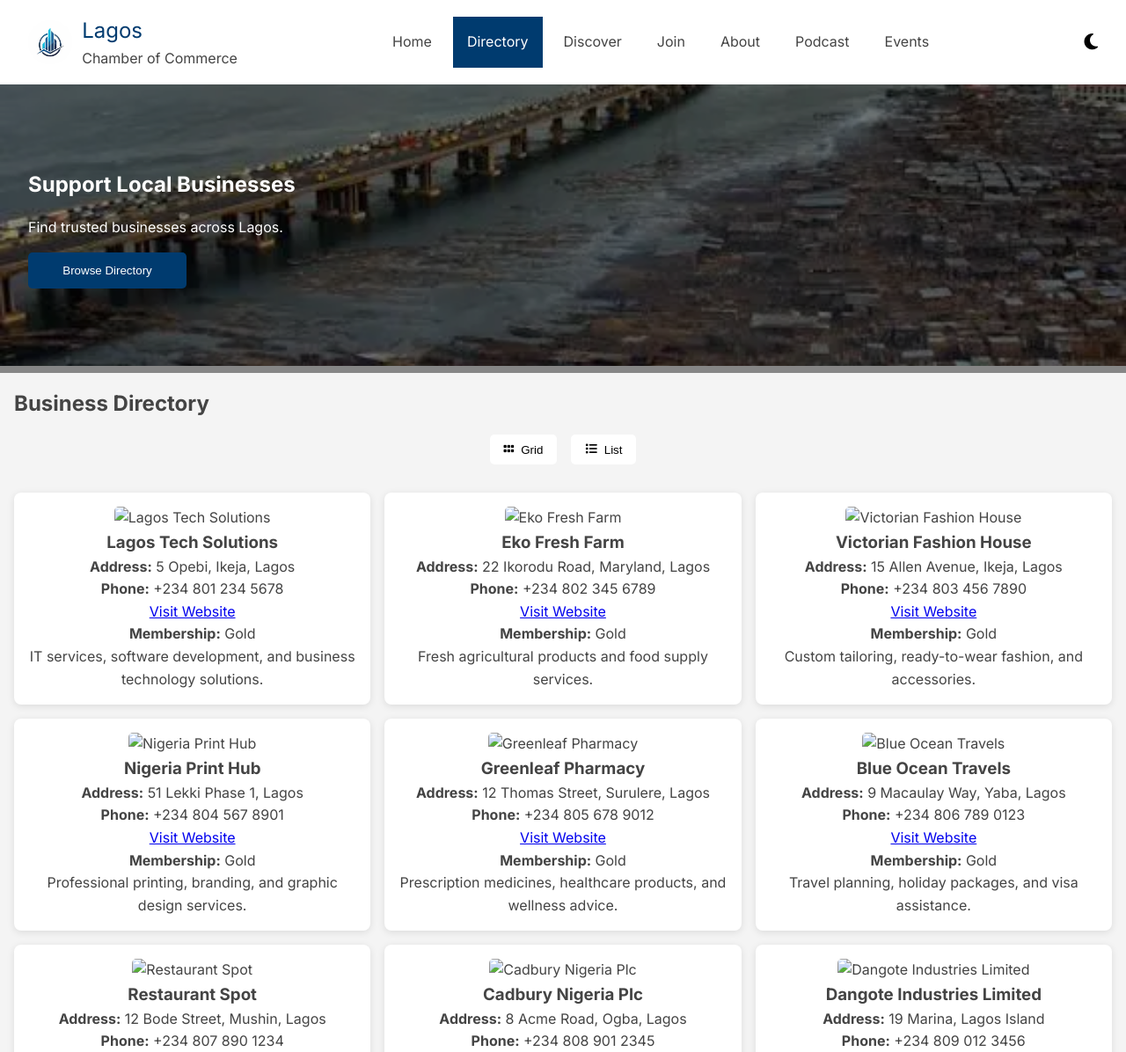
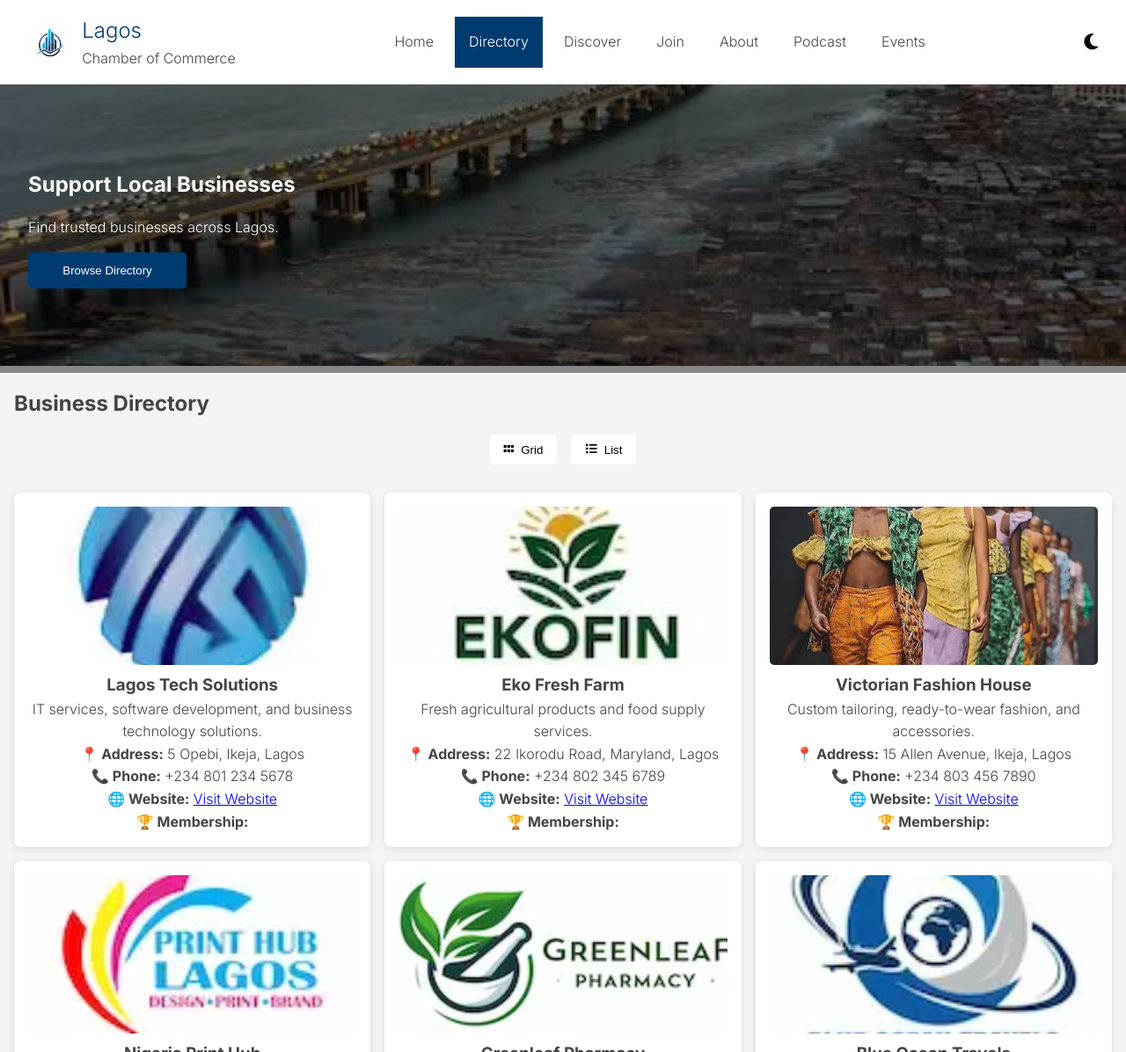
Before and after one commit to prolificate/wdd231, a plain HTML site: page chamber/directory.html in a window 1280 px wide. Shown: the top 1196 px of the page at 88% size. Drawn offline with Linux system fonts and the light colour scheme.

Commit message:
last for directory page

```diff
--- a/chamber/data/members.json
+++ b/chamber/data/members.json
@@ -4,8 +4,8 @@
         "address": "5 Opebi, Ikeja, Lagos",
         "phone": "+234 801 234 5678",
         "website": "https://www.lagostechsolutions.com",
-        "image": "tech.webp",
-        "membership": 3,
+        "image": "images/tech.webp",
+        "level": 3,
         "description": "IT services, software development, and business technology solutions."
     },
     {
@@ -13,8 +13,8 @@
         "address": "22 Ikorodu Road, Maryland, Lagos",
         "phone": "+234 802 345 6789",
         "website": "https://www.ekofreshfarm.com",
-        "image": "farm.webp",
-        "membership": 2,
+        "image": "images/farm.webp",
+        "level": 2,
         "description": "Fresh agricultural products and food supply services."
     },
     {
@@ -22,8 +22,8 @@
         "address": "15 Allen Avenue, Ikeja, Lagos",
         "phone": "+234 803 456 7890",
         "website": "https://www.victorianfashion.com",
-        "image": "https://i.pinimg.com/736x/de/15/b6/de15b69eef8d8dd39a393460178e6c14.jpgq",
-        "membership": 2,
+        "image": "images/fashion.webp",
+        "level": 2,
         "description": "Custom tailoring, ready-to-wear fashion, and accessories."
     },
     {
@@ -31,8 +31,8 @@
         "address": "51 Lekki Phase 1, Lagos",
         "phone": "+234 804 567 8901",
         "website": "https://www.nigeriaprinthub.com",
-        "image": "print.webp",
-        "membership": 1,
+        "image": "images/print.webp",
+        "level": 1,
         "description": "Professional printing, branding, and graphic design services."
     },
     {
@@ -40,8 +40,8 @@
         "address": "12 Thomas Street, Surulere, Lagos",
         "phone": "+234 805 678 9012",
         "website": "https://www.greenleafpharmacy.com",
-        "image": "greenleaf-logo.webp",
-        "membership": 3,
+        "image": "images/greenleaf-logo.webp",
+        "level": 3,
         "description": "Prescription medicines, healthcare products, and wellness advice."
     },
     {
@@ -49,8 +49,8 @@
         "address": "9 Macaulay Way, Yaba, Lagos",
         "phone": "+234 806 789 0123",
         "website": "https://www.blueoceantravels.com",
-        "image": "blue.webp",
-        "membership": 1,
+        "image": "images/blue.webp",
+        "level": 1,
         "description": "Travel planning, holiday packages, and visa assistance."
     },
     {
@@ -58,8 +58,8 @@
         "address": "12 Bode Street, Mushin, Lagos",
         "phone": "+234 807 890 1234",
         "website": "https://www.restaurantspot.com",
-        "image": "taste.webp",
-        "membership": 2,
+        "image": "images/taste.webp",
+        "level": 2,
         "description": "Local and international cuisine with dine-in and takeaway services."
     },
     {
@@ -67,8 +67,8 @@
         "address": "8 Acme Road, Ogba, Lagos",
         "phone": "+234 808 901 2345",
         "website": "https://www.cadburynigeria.com",
-        "image": "cadbury.webp",
-        "membership": 1,
+        "image": "images/cadbury.webp",
+        "level": 1,
         "description": "Manufacturing quality beverages, cocoa products, and confectioneries."
     },
     {
@@ -76,8 +76,8 @@
         "address": "19 Marina, Lagos Island",
         "phone": "+234 809 012 3456",
         "website": "https://www.dangote.com",
-        "image": "dangote.webp",
-        "membership": 2,
+        "image": "images/dangote.webp",
+        "level": 2,
         "description": "Leading manufacturer of cement, sugar, salt, and other industrial products."
     }
 ]
--- a/chamber/directory.html
+++ b/chamber/directory.html
@@ -18,7 +18,7 @@
     <link rel="preconnect" href="https://fonts.googleapis.com">
     <link rel="preconnect" href="https://fonts.gstatic.com" crossorigin>
 
-    <link href="https://fonts.googleapis.com/css2?family=Inter:wght@300;400;600;700&display=swap" rel="stylesheet">
+    <link href="https://fonts.googleapis.com/css2?family=Inter:wght@300;700&display=swap" rel="stylesheet">
     <link rel="icon" href="images/favicon.ico">
 
     <link rel="stylesheet"
--- a/chamber/scripts/menu.js
+++ b/chamber/scripts/menu.js
@@ -38,7 +38,6 @@
     year.textContent = new Date().getFullYear();
 }
 
-// Last Modified
 const lastModified = document.querySelector("#lastModified");
 
 if (lastModified) {
--- a/chamber/scripts/script.js
+++ b/chamber/scripts/script.js
@@ -11,12 +11,10 @@
         }
 
         const members = await response.json();
-
         displayMembers(members);
 
     } catch (error) {
         console.error(error);
-
         membersContainer.innerHTML =
             "<p>Unable to load directory information.</p>";
     }
@@ -31,38 +29,38 @@
         const card = document.createElement("section");
         card.classList.add("card");
 
+        // Membership text
         let membership = "";
 
-        if (member.level == 1) {
+        if (member.membership === 1) {
             membership = "Member";
-        }
-        else if (member.level == 2) {
-            membership = "Silver";
-        }
-        else {
-            membership = "Gold";
+        } else if (member.membership === 2) {
+            membership = "Silver Member";
+        } else if (member.membership === 3) {
+            membership = "Gold Member";
         }
 
         card.innerHTML = `
-            <img src="${member.img}"
-                 alt="${member.name}"
+            <img src="${member.image}"
+                 alt="${member.name} logo"
                  loading="lazy">
 
             <h3>${member.name}</h3>
 
-            <p><strong>Address:</strong> ${member.address}</p>
+            <p>${member.description}</p>
 
-            <p><strong>Phone:</strong> ${member.phone}</p>
+            <p><strong>📍 Address:</strong> ${member.address}</p>
+
+            <p><strong>📞 Phone:</strong> ${member.phone}</p>
 
             <p>
-                <a href="${member.url}" target="_blank">
+                <strong>🌐 Website:</strong>
+                <a href="${member.website}" target="_blank">
                     Visit Website
                 </a>
             </p>
 
-            <p><strong>Membership:</strong> ${membership}</p>
-
-            <p>${member.description}</p>
+            <p><strong>🏆 Membership:</strong> ${membership}</p>
         `;
 
         membersContainer.appendChild(card);
@@ -73,9 +71,6 @@
 
 getMembers();
 
-
-// Grid/List Buttons
-
 const gridButton = document.querySelector("#grid");
 const listButton = document.querySelector("#list");
 
@@ -84,6 +79,9 @@
     membersContainer.classList.add("grid");
     membersContainer.classList.remove("list");
 
+    gridButton.classList.add("active");
+    listButton.classList.remove("active");
+
 });
 
 listButton.addEventListener("click", () => {
@@ -91,4 +89,7 @@
     membersContainer.classList.add("list");
     membersContainer.classList.remove("grid");
 
+    listButton.classList.add("active");
+    gridButton.classList.remove("active");
+
 });
```
Also changed, not shown: chamber/index.html (+2 -1 lines), chamber/images/fashion.webp (added).
